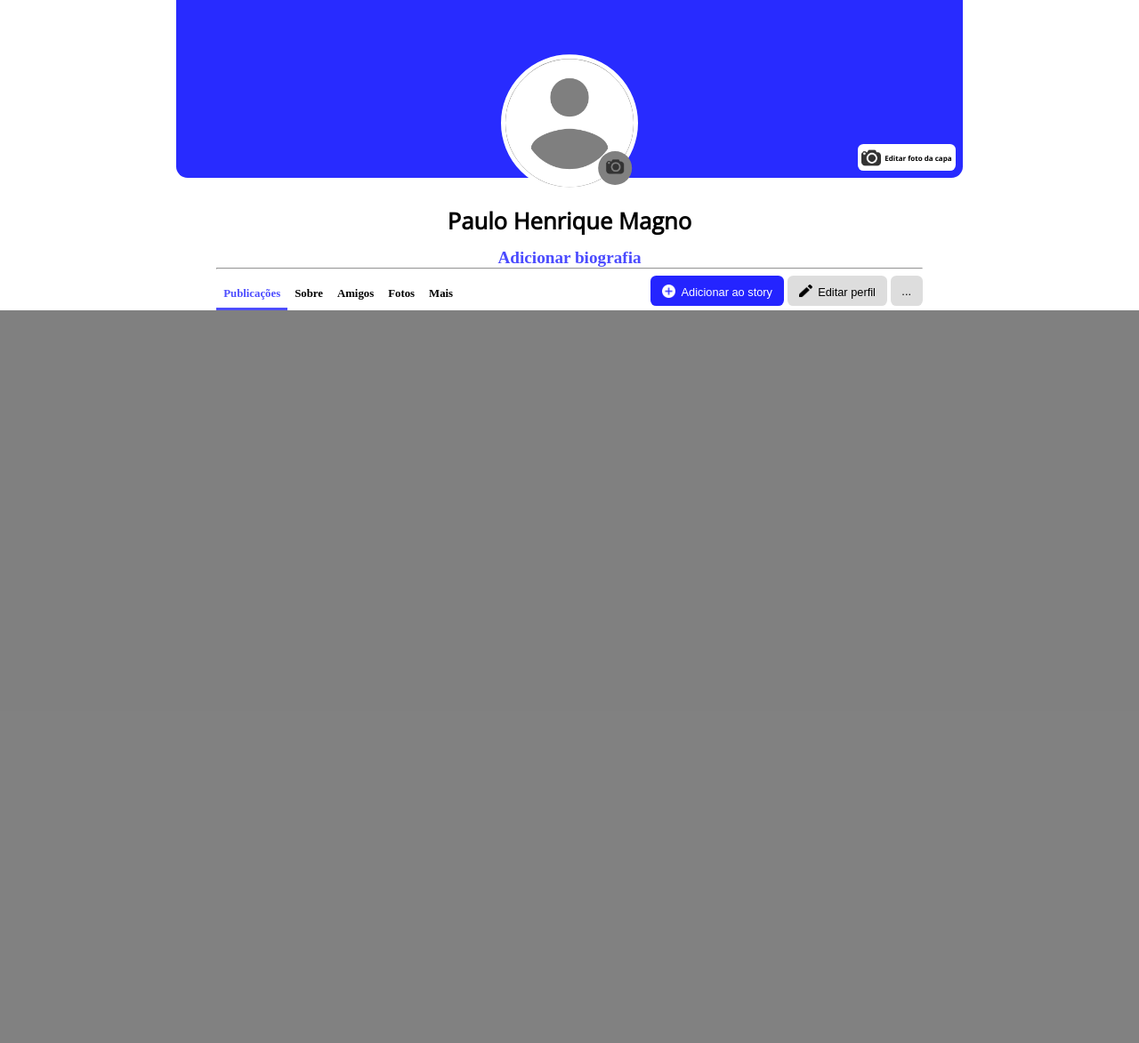
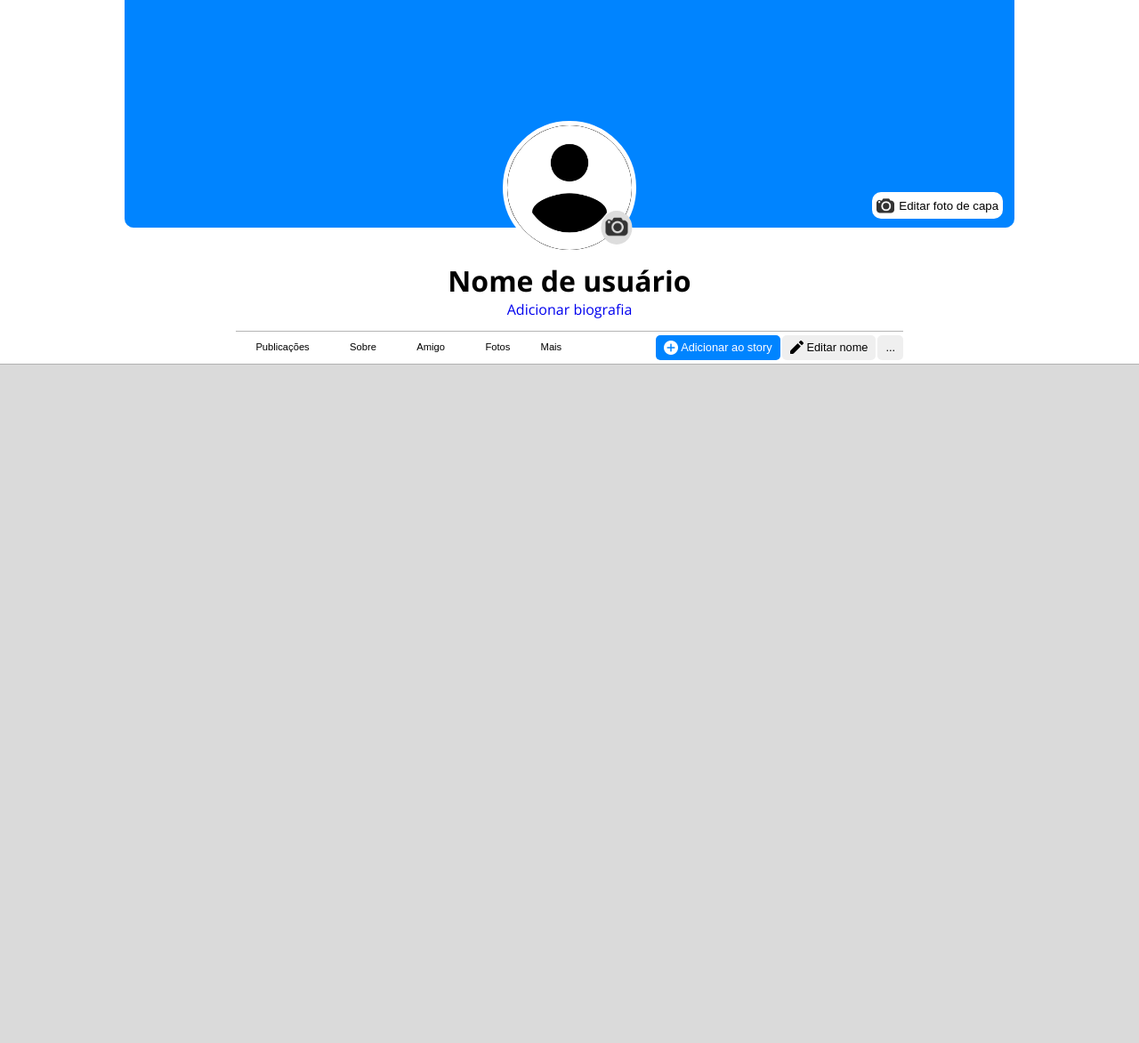
Before and after one commit to PauloHenriqueMagno/Curriculo, a PHP site: page /face/face.html in a window 1280 px wide. Shown: the whole page at 89% size. Before the commit the page ends 349 px from the top, so only its background shows below. Run offline with PHP 8.4, Linux system fonts and the light colour scheme.

Commit message:
Update face

```diff
--- a/face/face.css
+++ b/face/face.css
@@ -1,250 +1,268 @@
-html, body, header, section, figure, button,img, div, input, textarea, p, h1, h2, h3, h4, h5, h6, ul, li, hr, a, main{
-	margin: 0;
+html, body, header,main,footer section, figure, button,img, div, input, textarea, p, h1, h2, h3, h4, h5, h6, ol, ul, li, hr, a, main{
+    margin: 0;
 	padding: 0;
 	box-sizing: border-box;
 	list-style: none;
 	text-decoration: none;
+    border-style: none;
+}
+:root{
+    --color-primary:rgb(0, 132, 255);
 }
 body{
-    background-color: gray;
-    color: black;
+    font-family: 'Open Sans';
+}
+.container{
+    width: 100%;
+    max-width: 750px;
 }
 .hidden{
     display: none;
 }
-
-/*Header*/
-.all{
-    background-color:  white;
-}
-.container{
-    margin: auto;
-    width: 62vw;
+button, label{
+    cursor: pointer;
 }
 
-.background-header{
-    position: relative;
-    margin: auto;
-    width: 69vw;
-    height: 25vh;
-    background-color: rgb(40, 43, 255);
-    border-radius: 0 0 1vw 1vw;
-    display: flex;
-    align-items: flex-end;
-    justify-content: center;
-}
-
-.user{
-    transform: translateY(10%);
-}
-.user img{
-    width: 10rem;
-    height: 10rem;
-    width: 12vw;
-    height: 12vw;
-    border-radius: 100%;
-    background: gray;
-    border: 0.4vw black solid;
-    align-content: center;
-    display: block;
-    filter: invert(100%);
-}
-.camera{
-    position: absolute;
-    display:block;
-    border-style: none;
-    background-color: gray;
-    width: 3vw;
-    height: 3vw;
-    transform: translate(4vw, 0.5rem);
-    border-radius: 100%;
+/*HEADER*/
+header{
     display: flex;
     align-items: center;
+    flex-direction: column;
+}
+.header_background_image{
+    position: relative;
+    background-color: var(--color-primary);
+    width: 100%;
+    max-width: 1000px;
+    height: 20vw;
+    display: flex;
     justify-content: center;
+    align-items: flex-end;
+    border-radius: 0 0 10px 10px;
 }
-.camera img{
-    margin: 0px;
-    width: 1.5em;
-    height: 1.5em;
+.header_user{
+    position: absolute;
+    filter: invert(100%);
+    border: 5px solid rgb(0, 0, 0);
+    border-radius: 100%;
+    width: 15%;
+    transform: translateY(20%);
+    background-color: white;
 }
-.change-picture{
-    display: contents;
+.header_user_camera{
+    position: absolute;
+    transform: translate(150%, 50%);
+    background-color: rgb(221, 221, 221);
+    border-radius: 100%;
+    padding: 0.5%;
 }
-.change-picture a{
-    color:black;
-    background: white;
-    font-size: 0.6em;
-    padding: 0.25rem;
-    border: 0;
-    border-radius: 0.5vw;
+.header_user_camera:hover{
+    background-color: rgb(190, 190, 190);
+}
+.header_user_camera img{
+    width: 25px;
+}
+.header_background_button{
     position: absolute;
-    right: 0px;
-    margin: 0.5rem;
-    font-family: 'Segoe UI';
-    display: flex;
-    font-weight: 600;
-    text-align: center;
-    align-items: center;
-    justify-content: center;
-}
-.change-picture a:hover{
-    background-color:rgb(221, 221, 221);
-}
-.change-picture img{
-    width: 1.7vw;
-    height: auto;
-    margin-right: 0.5em;
-}
-.name{
+    right: 1vw;
+    margin-bottom: 1%;
+    background-color: rgb(255, 255, 255);
     display: flex;
     align-items: center;
-    font-family: "Open Sans";
-    justify-content: center;
-    margin: 3.5vh 0 0.6vw 0;
+    justify-content: space-between;
+    padding: 5px;
+    border-radius: 10px;
 }
-.biografia{
-    font-size: 1.5vw;
+.header_background_button img{
+    width: 1.5em;
+}
+.header_background_button:hover{
+    background-color: rgb(240, 240, 240);
+}
+.header_background_button span{
+    margin-left: 5px;
+}
+header:nth-child(1) .container{
+    padding: 3vw 0 1vw;
+    border-bottom: 1px solid rgb(180, 180, 180);
+}
+.header_user_name, .header_user_biografia{
+    text-align: center;
+}
+/*HEADER*/
+
+/*MAIN*/
+main{
+    width: 100%;
+    height: 100vh;
+    background-color: rgb(218, 218, 218);
+}
+#main_stick-menu_container{
+    position: sticky;
+    top: 0;
+    width: 100%;
+    background-color: white;
+    border-bottom: 1px solid rgba(0, 0, 0, 0.301);
+
+}
+main .main_stick-menu{
+    width: 100%;
+    max-width: 750px;
+    display: flex;
+    justify-content: space-between;
+    flex-wrap: nowrap;
+}
+main .main_stick_menu_left{
+    display: flex;
+    flex-direction: row;
+    justify-content: flex-start;
+    align-items: flex-end;
+    margin-left: 3px;
+    gap: 23px;
+}
+main .main_stick_menu_left li button{
+    display: grid;
+    width: 100%;
+}
+main .main_stick_menu_left li button label,
+main .main_stick_menu_left li #more{
+    width: 100%;
+    padding: 1em 1em;
+    font-size: 0.7rem;
+    background-color: white;
+    transition: 0.3s;
+    border-bottom: 1px double white;
+}
+main .main_stick_menu_left li input:checked ~ button label{
+    border-bottom: 1px solid var(--color-primary);
+    border-radius: 0;
+    background-color: white;
+}
+main .main_stick_menu_left li button label:hover,
+main .main_stick_menu_left li #more:hover{
+    background-color: rgb(219, 219, 219);
+    border-radius: 5px;
+}
+main .main_stick_menu_left li #more:focus + nav#more-menu{
+    display: block;
+}
+main .main_stick_menu_left li nav#more-menu{
+    position: absolute;
+    /*transform: translateX(-30%);*/
+    height: 150px;
+    overflow-y: scroll;
+    border-radius: 5px;
+}
+main .main_stick_menu_left li nav#more-menu li{
+    width: 100%;
+}
+main .main_stick_menu_left li nav#more-menu li button{
+    width: 100%;
+    padding: 14px;
+    font-size: 10px;
+}
+main .main_stick_menu_left li nav#more-menu li button:hover{
+    background-color: rgb(180, 180, 180);
+}
+main .main_stick_menu_right{
+    display: flex;
+    flex-direction: row;
+    align-items: center;
+    margin-right: 5px;
+}
+main .main_stick_menu_right li{
+    height: 100%;
     display: flex;
     align-items: center;
-    justify-content: center;
-    padding-bottom: 0.1vh
+    margin-left: 2px;
 }
-.name h1{
-    font-size: 2vw;
-    font-family: 'Open Sans';
-    line-height: 3.35vw;
-}
-
-.biografia a{
-    font-size: vh;
-    font-weight: 700;
-    color: rgb(75, 75, 255);
-    text-decoration: none;
-}
-.biografia a:hover{
-    text-decoration: underline;
-
-}
-
-hr{
-    color:rgba(207, 207, 207, 0.432);
-    font-size: 1px;
-}
-#background{
-    background-color: white;
+main .main_stick_menu_right li button{
+    height: 80%;
+    padding: 0.7em;
     display: flex;
     align-items: center;
-    justify-content: center;
-    position: relative;
+    border-radius: 5px;
+    transition: 0.2s;
+    font-size: 0.8rem;
 }
-.menu{
-    width: 62vw;
-    display: flex;
-    align-items: flex-end;
-    justify-content: space-between;
-}
-.menu ul{
-    display: flex;
-    flex-direction: row;
-}
-.menu ul li button a, .menu ul li label{
-    color: black;
-}
-.left li label{
-    display: grid;
-    padding: 0.5rem;
-    color: black;
-    font-size: 1vw;
-    font-weight: 700;
-    background-color: white;
-    border-radius: 0.5vw;
-}
-.left li label:hover{
+main .main_stick_menu_right li button:hover{
     background-color: rgb(221, 221, 221);
 }
-#Publica[type=radio]:checked +label, #Publica[type=button]:checked:hover,
-#Sobre[type=radio]:checked +label, #Sobre[type=button]:checked:hover,
-#Amigos[type=radio]:checked +label, #Amigos[type=button]:checked:hover,
-#Fotos[type=radio]:checked +label, #Fotos[type=button]:checked:hover{
-    color: rgb(77, 77, 255);
-    border-radius: 0;
-    border-bottom: 0.3vw solid rgb(77, 77, 255);
-    background-color: white;
+main .main_stick_menu_right li button img{
+    margin-right: 3px;
 }
-.right{
-    margin-bottom: 0.3em;
-}
-.right li button{
-    border-style: none;
-    border-radius: 0.5vw;
-    max-width: 12vw;
-    max-height: 2.7vw;
-    font-size: 1vw;
-    padding: 0.8vw 1vw 0.8vw 1vw;
-    margin: 0.5vw 0 0 0.3vw;
-    background-color: rgb(221, 221, 221);
-}
-.right li button:hover{
-    background-color: rgb(184, 184, 184);
-}
-.right li button img{
-    width: 1.2vw;
-    height: 1.2vw;
-    margin: 0 0.5vw -0.2vw 0;
-}
-.right li .blue{
-    background-color: rgb(36, 36, 255);
-}
-.right li .blue img{
-    filter: invert(100%);
-}
-.right li .blue a{
+main .main_stick_menu_right li:nth-child(1) button{
+    background-color: var(--color-primary);
     color: white;
 }
-.right li .blue:hover{
-    background-color: blue;
+main .main_stick_menu_right li:nth-child(1) button:hover{
+    background-color: rgb(0, 108, 209);
 }
+main .main_stick_menu_right li:nth-child(1) button img{
+    filter: invert(100%)
+}
+/*MAIN*/
 
-#Mais[type=button]:focus +.mais{
-    display: block;
+/*EXTRAS*/
+.form_name{
+    display:flex;
+    flex-direction:column;
+    align-items:center;
+    justify-content:center;
+    margin:15vh auto;
+    width: 60vw;
+    height: 25vw;
+    background: white;
+    border-radius: 10px;
 }
-#Mais:hover{
-    background-color: rgba(219, 219, 219, 0.300);
+.mobile_hidden{
+    display: none;
 }
+/*EXTRAS*/
 
-.mais{
-    border-style: none;
-    text-align: left;
-    background-color: white;
-    position: absolute;
-    display: none;
-    top: 4.6vw;
-    left: 41vw;
-    width: 25vw;
-    height: 30vw;
-    overflow-y: scroll;
-    overflow-x: hidden;
-    border-radius: 0.3vw;
-    border: white solid;
-    box-shadow: 1px 1px 15px 5px rgba(0, 0, 0, 0.192);
-    padding: 0.5vw;
+/*MIDIA*/
+@media only screen and (min-width: 420px){
+    .mobile_hidden:nth-child(1) li{
+        display: block;
+    }
+    .mobile_show:nth-child(1) li{
+        display: none;
+    }
 }
-.mais ul li{
-    display: block;
+@media only screen and (min-width: 495px){
+    .mobile_hidden:nth-child(2) li{
+        display: block;
+    }
+    .mobile_show:nth-child(2) li{
+        display: none;
+    }
 }
-.mais ul li button{
-    border-style: none;
-    display: block;
-    width: 25vw;
-    padding: 1vw 1vw 1vw 1vw;
-    border-radius: 0.5vw;
-    text-align: left;
-    background-color: white;
+@media only screen and (min-width: 566px){
+    .mobile_hidden:nth-child(3) li{
+        display: block;
+    }
+    .mobile_show:nth-child(3) li{
+        display: none;
+    }
 }
-.mais button:hover{
-        background-color: rgba(219, 219, 219, 0.300);
+@media only screen and (min-width: 637px){
+    .mobile_hidden{
+        display: block;
+    }
+    .mobile_show{
+        display: none;
+    }
 }
-main{
-    background-color:rgb(161, 161, 161);
-    height: 20vw;
+@media only screen and (min-width: 750px){
+    #main_stick-menu_container{
+        display: flex;
+        justify-content: center;
+    }
+    main .main_stick_menu_left{
+        margin-left: 0px;
+    }
+    main .main_stick_menu_right{
+        margin-right: 0px;
+    }
 }
+/*MIDIA*/
--- a/face/face.html
+++ b/face/face.html
@@ -5,52 +5,57 @@
         <meta name="autor" content="Paulo Henrique Magno">
         <meta name="viewport" content="width=device-width, incial-scale=1.0">
         <link rel="stylesheet" type="text/css" href="face.css">
-        <link href="https://fonts.googleapis.com/css2?family=Open+Sans:wght@300&display=swap" rel="stylesheet">
-        <script type="text/javascript" src="code.js"></script>
+        <link rel="preconnect" href="https://fonts.gstatic.com" crossorigin>
+        <link href="https://fonts.googleapis.com/css2?family=Open+Sans:ital,wght@0,300;0,400;0,600;0,700;0,800;1,300;1,400;1,600;1,700;1,800&display=swap" rel="stylesheet">
     </head>
     <body>
         <header>
-                <div class="all">
 
-                <div class="background-header">
-                    <picture class="user">
-                        <img src="../image/user.png">
-                    </picture>
-                    <button class="camera">
-                        <a href="#"><img src="../image/camera.png"></a>
+            <div class="header_background_image">
+                <img src="../image/user.png" alt="Usuario" class="header_user">
+                <button class="header_user_camera mobile_hidden">
+                <img src="../image/camera.png" alt="Mudar imagem de usuario">
                 </button>
-                    <button class="change-picture">
-                        <a href="#"><img src="../image/camera.png">Editar foto da capa</a>
-                    </button>
+                <button class="header_background_button"><img src="../image/camera.png"><span class="mobile_hidden">Editar foto de capa</span></button>
             </div>
 
             <div class="container">
+                <h1 class="header_user_name" id="user_name"></h1>
+                <p class="header_user_biografia"><a href="#">Adicionar biografia</a></p>
+            </div>
 
-                <div class="name">
-                <h1><strong id="nome">
-                    <script>document.getElementById("nome").innerHTML = name;</script>
-                </strong></h1>
+        </header>
+        <main>
+            <div id="main_stick-menu_container">
+                <div class="container">
+                    <nav class="main_stick-menu">
 
-                </div>
-                <div class="biografia">
-                <p><a href="#">Adicionar biografia</a></p>
-                </div>
-                <hr>
-            </div>
-        </header>
-        <div id="background">
-        <nav class="menu">
-            <ul class="left">
-                <li><input class="hidden" type="radio" id="Publica" name="menu" checked>
-                    <label for="Publica">Publicações</label></li>
-                <li><input class="hidden" type="radio" id="Sobre" name="menu">
-                    <label for="Sobre">Sobre</label></li>
-                <li><input class="hidden" type="radio" id="Amigos" name="menu">
-                    <label for="Amigos">Amigos</label></li>
-                <li><input class="hidden" type="radio" id="Fotos" name="menu">
-                    <label for="Fotos">Fotos</label></li>
-                <li><input class="hidden" type="button" id="Mais" name="mais" value="Mais">
-                    <div for="Mais" class="mais"><ul>
+
+                        <ul class="main_stick_menu_left">
+                            <li class="mobile_hidden">
+                                <input class="hidden" type="radio" id="pub" name="menu" alt="Publicações">
+                                <button><label for="pub">Publicações</label></button>
+                            </li>
+                            <li class="mobile_hidden">
+                                <input class="hidden" type="radio" id="sobre" name="menu" alt="Sobre">
+                                <button><label for="sobre">Sobre</label></button>
+                            </li>
+                            <li class="mobile_hidden">
+                                <input class="hidden" type="radio" id="amigos" name="menu" alt="Amigos">
+                                <button><label for="amigos">Amigo</label></button>
+                            </li>
+                            <li class="mobile_hidden">
+                                <input class="hidden" type="radio" id="fotos" name="menu" alt="Fotos">
+                                <button><label for="fotos">Fotos</label></button>
+                            </li>
+                            <li>
+                                <button id="more">Mais</button>
+                                <nav class="hidden" id="more-menu">
+                                    <ul>
+                                    <li class="mobile_show"><button>Publicações</button></li>
+                                    <li class="mobile_show"><button>Sobre</button></li>
+                                    <li class="mobile_show"><button>Amigos</button></li>
+                                    <li class="mobile_show"><button>Fotos</button></li>
                                     <li><button>Arquivo de stories</button></li>
                                     <li><button>Vídeos</button></li>
                                     <li><button>Check-ins</button></li>
@@ -66,24 +71,20 @@
                                     <li><button>Avaliações feitas</button></li>
                                     <li><button>Grupos</button></li>
                                     <li><button>Gerenciar seções</button></li>
-                        </ul></div>
-                    <label for="Mais">Mais</label></li>
+                                    </ul>
+                                </nav>
                             </li>
                         </ul>
-            <ul class="right">
-                <li><button class="blue"><a href="#"><img src="../image/mais.png"><span>Adicionar ao story</span></a></button></li>
-                <li><button><a href="face.html"><img src="../image/lapis.png"><span>Editar perfil</span></a></button></li>
-                <li><button class="conf"><a href="#"><span>...</span></a></button>
-                    <div id="config" class="hidden">
-                        <ul>
-                            <li>Mudar nome</li>
-                            <li>Mudar foto de perfil</li>
-                        </ul>
-                    </div>
-                </li>
+
+                        <ul class="main_stick_menu_right">
+                            <li><button><img src="../image/mais.png">Adicionar ao story</button></li>
+                            <li><button onclick="change_name()"><img src="../image/lapis.png">Editar nome</button></li>
+                            <li><button>...</button></li>
                         </ul>
                     </nav>
                 </div>
-
+            </div>
+        </main>
+        <script type="text/javascript" src="code.js"></script>
     </body>
 </html>
```
Also changed, not shown: face/code.js (+60 -1 lines). Lines whose indentation alone changed are shown as unchanged.
